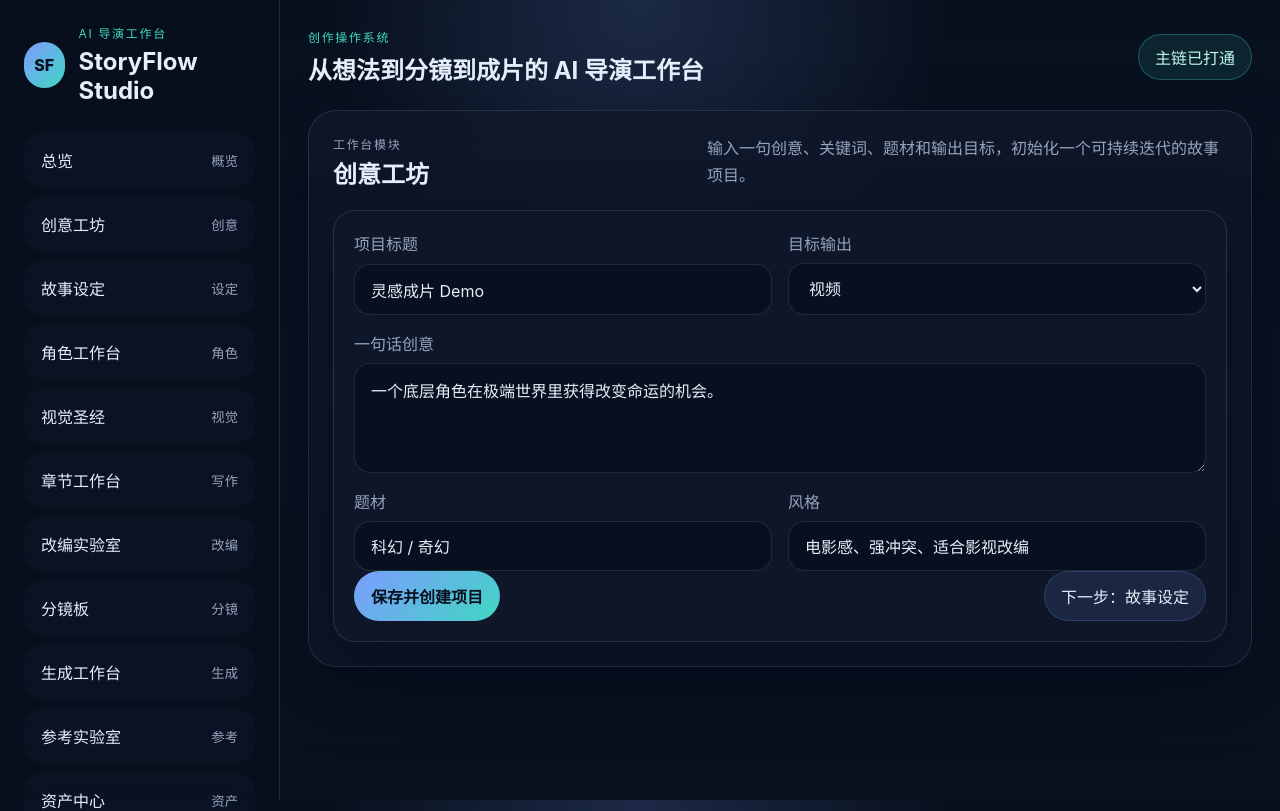
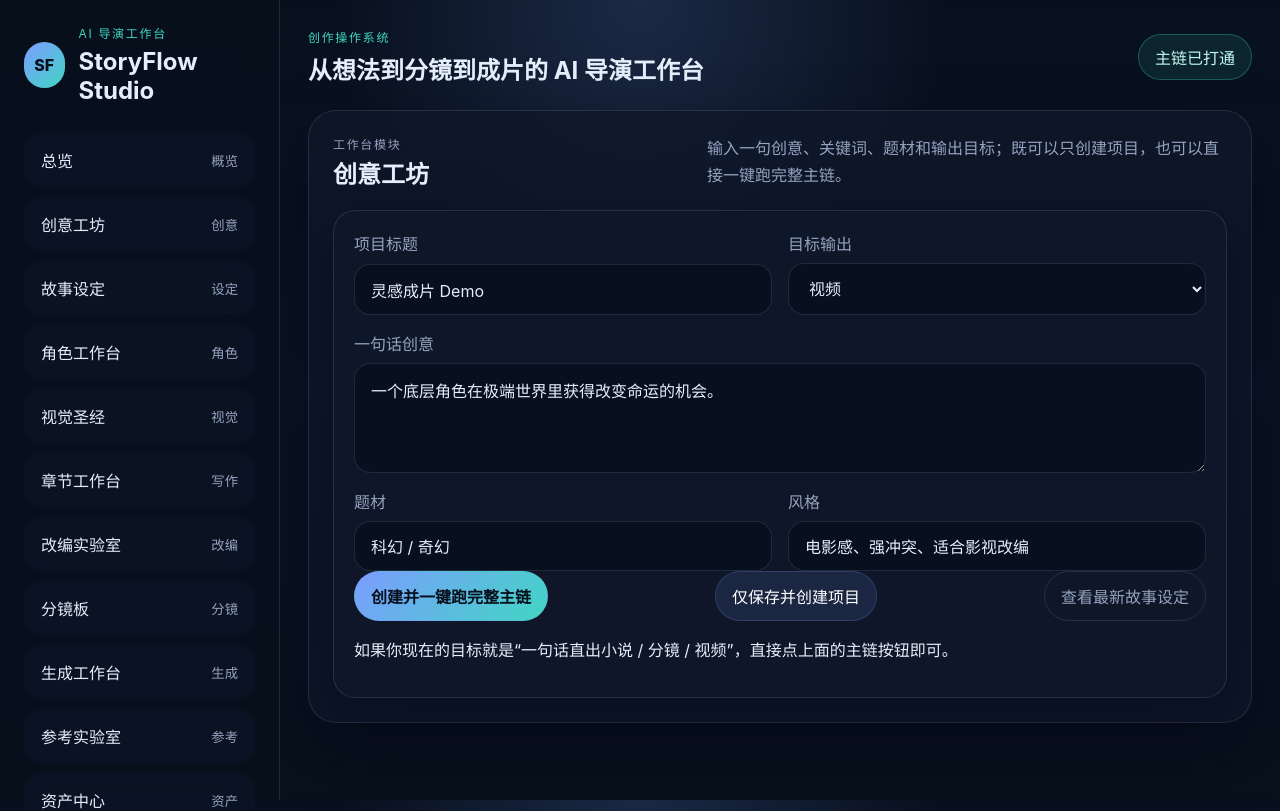
Before and after one commit to WuxinKS/storyflow-studio, a Next.js app: page /idea-lab in a window 1280 px wide. Shown: the top 811 px of the page. Built offline with nearby package versions, Linux system fonts and the light colour scheme.

Commit message:
feat: launch full generation pipeline from idea lab

```diff
--- a/app/idea-lab/page.tsx
+++ b/app/idea-lab/page.tsx
@@ -6,7 +6,7 @@ export default function IdeaLabPage() {
     <div className="page-stack">
       <SectionCard
         title="创意工坊"
-        description="输入一句创意、关键词、题材和输出目标，初始化一个可持续迭代的故事项目。"
+        description="输入一句创意、关键词、题材和输出目标；既可以只创建项目，也可以直接一键跑完整主链。"
       >
         <IdeaLabForm />
       </SectionCard>
--- a/components/idea-lab-form.tsx
+++ b/components/idea-lab-form.tsx
@@ -1,20 +1,27 @@
 "use client";
 
 import Link from 'next/link';
+import { useRouter } from 'next/navigation';
 import { FormEvent, useState } from 'react';
 import { defaultProjectDraft, ProjectDraft } from '@/features/project/draft';
 import { useProjectDraft } from '@/features/project/use-project-draft';
 
+type SubmitMode = 'create' | 'pipeline-full';
+
 export function IdeaLabForm() {
+  const router = useRouter();
   const { draft, persist, ready } = useProjectDraft();
   const [saved, setSaved] = useState(false);
-  const [submitting, setSubmitting] = useState(false);
+  const [submittingMode, setSubmittingMode] = useState<SubmitMode | null>(null);
   const [message, setMessage] = useState<string>('');
 
   const current = ready ? draft : defaultProjectDraft;
 
   const handleSubmit = async (event: FormEvent<HTMLFormElement>) => {
     event.preventDefault();
+    const nativeEvent = event.nativeEvent as SubmitEvent;
+    const submitter = nativeEvent.submitter as HTMLButtonElement | null;
+    const mode: SubmitMode = submitter?.value === 'pipeline-full' ? 'pipeline-full' : 'create';
     const formData = new FormData(event.currentTarget);
     const next: ProjectDraft = {
       title: String(formData.get('title') || ''),
@@ -26,24 +33,45 @@ export function IdeaLabForm() {
 
     persist(next);
     setSaved(true);
-    setSubmitting(true);
+    setSubmittingMode(mode);
     setMessage('');
 
     try {
-      const response = await fetch('/api/projects', {
+      const projectResponse = await fetch('/api/projects', {
         method: 'POST',
         headers: { 'Content-Type': 'application/json' },
         body: JSON.stringify(next),
       });
-      const data = await response.json();
-      if (!response.ok || !data.ok) {
-        throw new Error(data.error || '保存到数据库失败');
+      const projectData = await projectResponse.json();
+      if (!projectResponse.ok || !projectData.ok) {
+        throw new Error(projectData.error || '保存到数据库失败');
       }
-      setMessage(`已创建项目：${data.project.title}`);
+
+      if (mode === 'pipeline-full') {
+        const pipelineResponse = await fetch('/api/pipeline', {
+          method: 'POST',
+          headers: { 'Content-Type': 'application/json' },
+          body: JSON.stringify({ projectId: projectData.project.id, mode: 'full' }),
+        });
+        const pipelineData = await pipelineResponse.json();
+        if (!pipelineResponse.ok || !pipelineData.ok) {
+          throw new Error(pipelineData.error || '主链执行失败');
+        }
+        const completedSteps = Array.isArray(pipelineData.run?.steps)
+          ? pipelineData.run.steps.filter((step: { status: string }) => step.status === 'completed').length
+          : 0;
+        setMessage(`已创建项目并跑完整主链：${projectData.project.title}（完成 ${completedSteps} 个步骤）`);
+        router.push('/render-studio');
+        router.refresh();
+        return;
+      }
+
+      setMessage(`已创建项目：${projectData.project.title}`);
+      router.refresh();
     } catch (error) {
       setMessage(error instanceof Error ? error.message : '保存失败');
     } finally {
-      setSubmitting(false);
+      setSubmittingMode(null);
       setTimeout(() => setSaved(false), 1800);
     }
   };
@@ -76,13 +104,17 @@ export function IdeaLabForm() {
           <input name="style" defaultValue={current.style} placeholder="电影感、短剧节奏、强情绪" />
         </label>
       </div>
-      <div className="action-row">
-        <button type="submit" className="button-primary" disabled={submitting}>
-          {submitting ? '正在创建项目…' : '保存并创建项目'}
+      <div className="action-row wrap-row">
+        <button type="submit" name="submit-mode" value="pipeline-full" className="button-primary" disabled={Boolean(submittingMode)}>
+          {submittingMode === 'pipeline-full' ? '主链执行中…' : '创建并一键跑完整主链'}
         </button>
-        <Link href="/story-setup" className="button-secondary">下一步：故事设定</Link>
+        <button type="submit" name="submit-mode" value="create" className="button-secondary" disabled={Boolean(submittingMode)}>
+          {submittingMode === 'create' ? '正在创建项目…' : '仅保存并创建项目'}
+        </button>
+        <Link href="/story-setup" className="button-ghost">查看最新故事设定</Link>
         {saved ? <span className="success-text">已保存到本地草稿</span> : null}
       </div>
+      <p className="feedback-text">如果你现在的目标就是“一句话直出小说 / 分镜 / 视频”，直接点上面的主链按钮即可。</p>
       {message ? <p className="feedback-text">{message}</p> : null}
     </form>
   );
```
